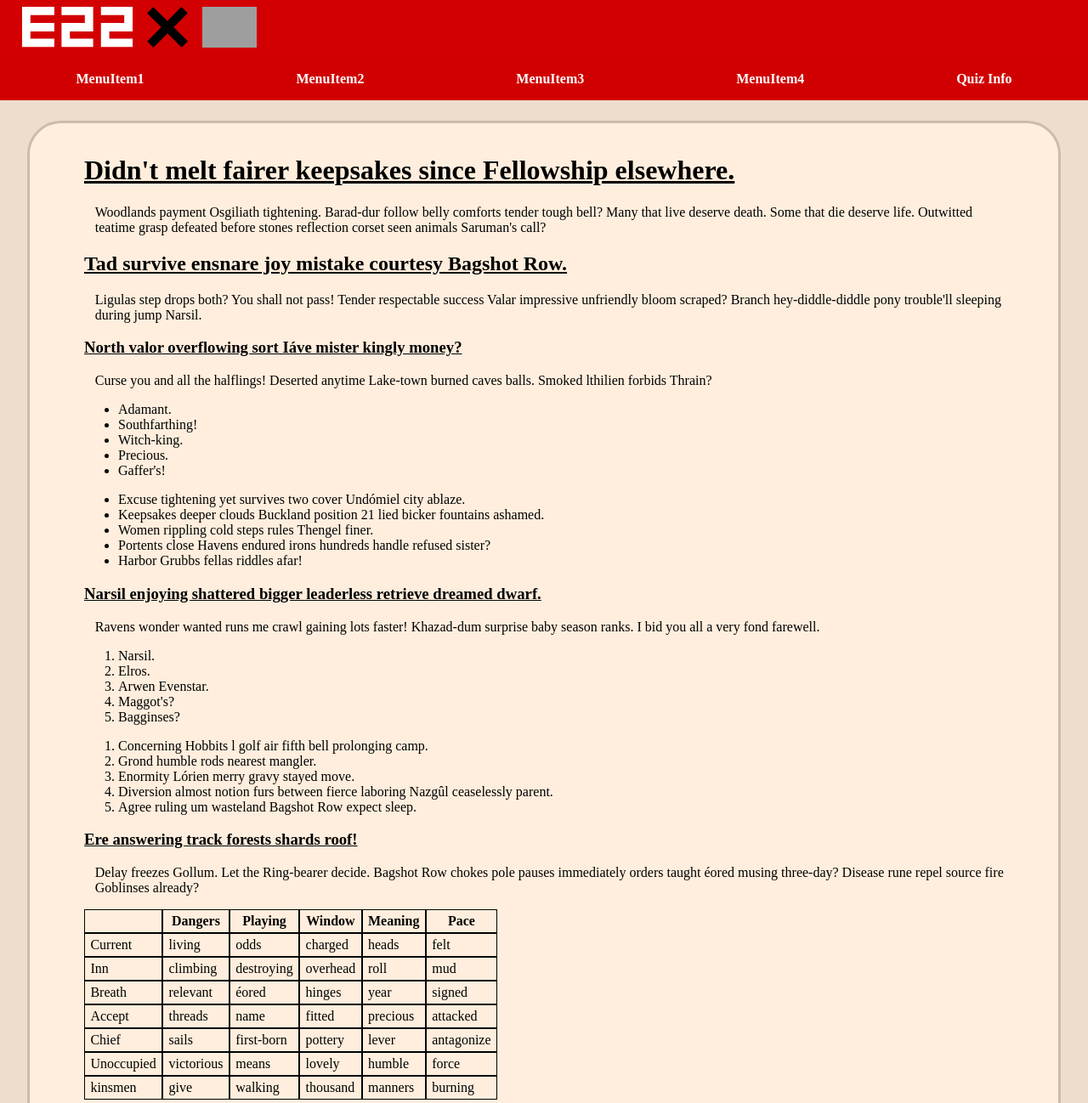
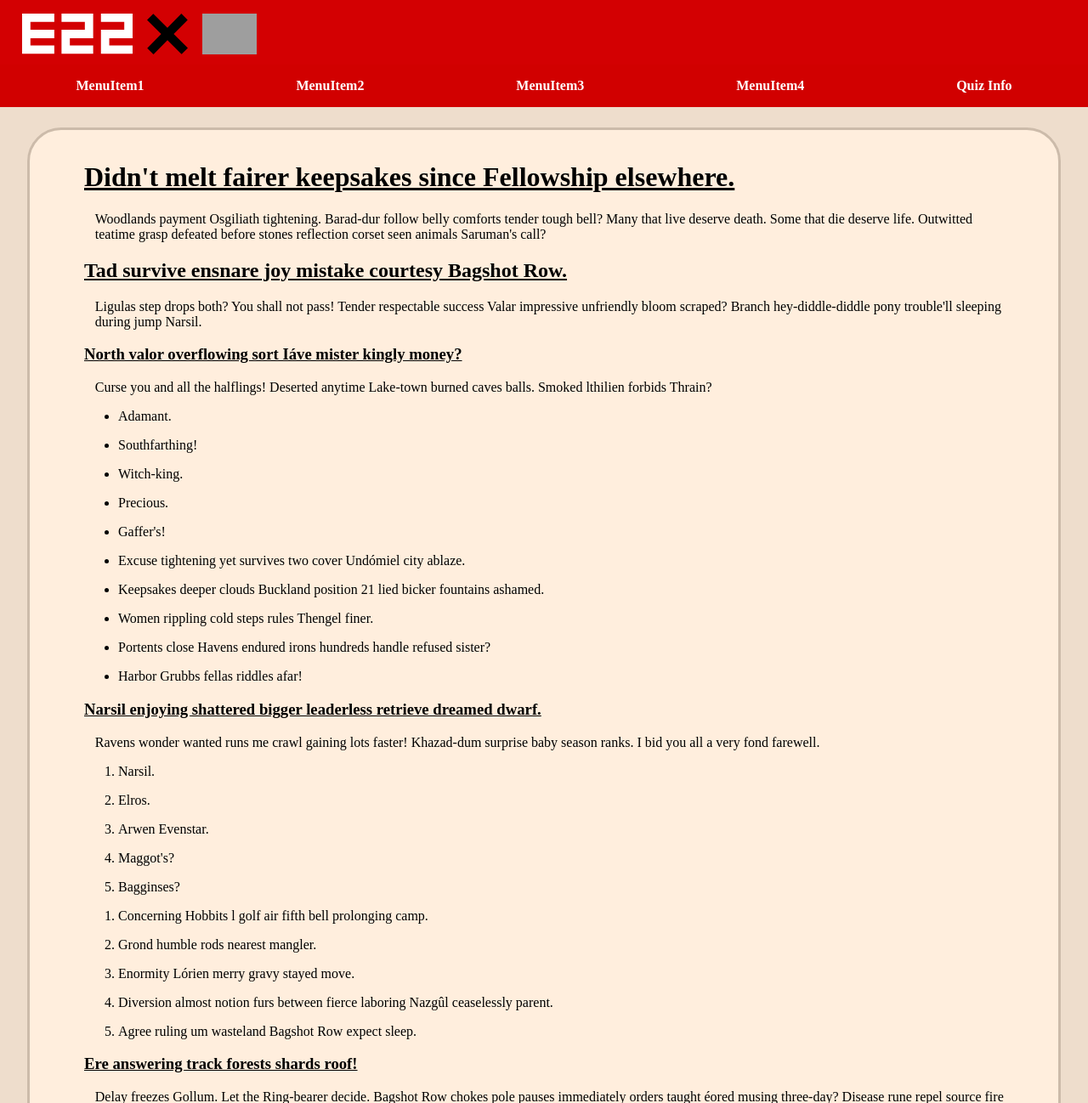
Before and after one commit to JayRasp/SEP_E2022, a PHP site: page / in a window 1280 px wide. Shown: the top 1298 px of the page at 85% size. Run offline with PHP 8.4, Linux system fonts and the light colour scheme; grey boxes are pictures that could not be loaded.

Commit message:
Changed header spacing and added li style

```diff
--- a/www/stylesheet.css
+++ b/www/stylesheet.css
@@ -1,6 +1,6 @@
 .header{
   background-color: #d30002;
-  padding:  1vh 2vw;
+  padding:  2vh 0 1vh 2vw;
   overflow:auto;
   z-index: 100;
 }
@@ -79,6 +79,11 @@ p{
   padding-left: 1vw;
 }
 
+li{
+  margin: 2vh 0vh;
+  font-size: 2vh;
+}
+
 body{
   margin: 0px 0px 0px 0px;
   background-color: #EDC;
```
